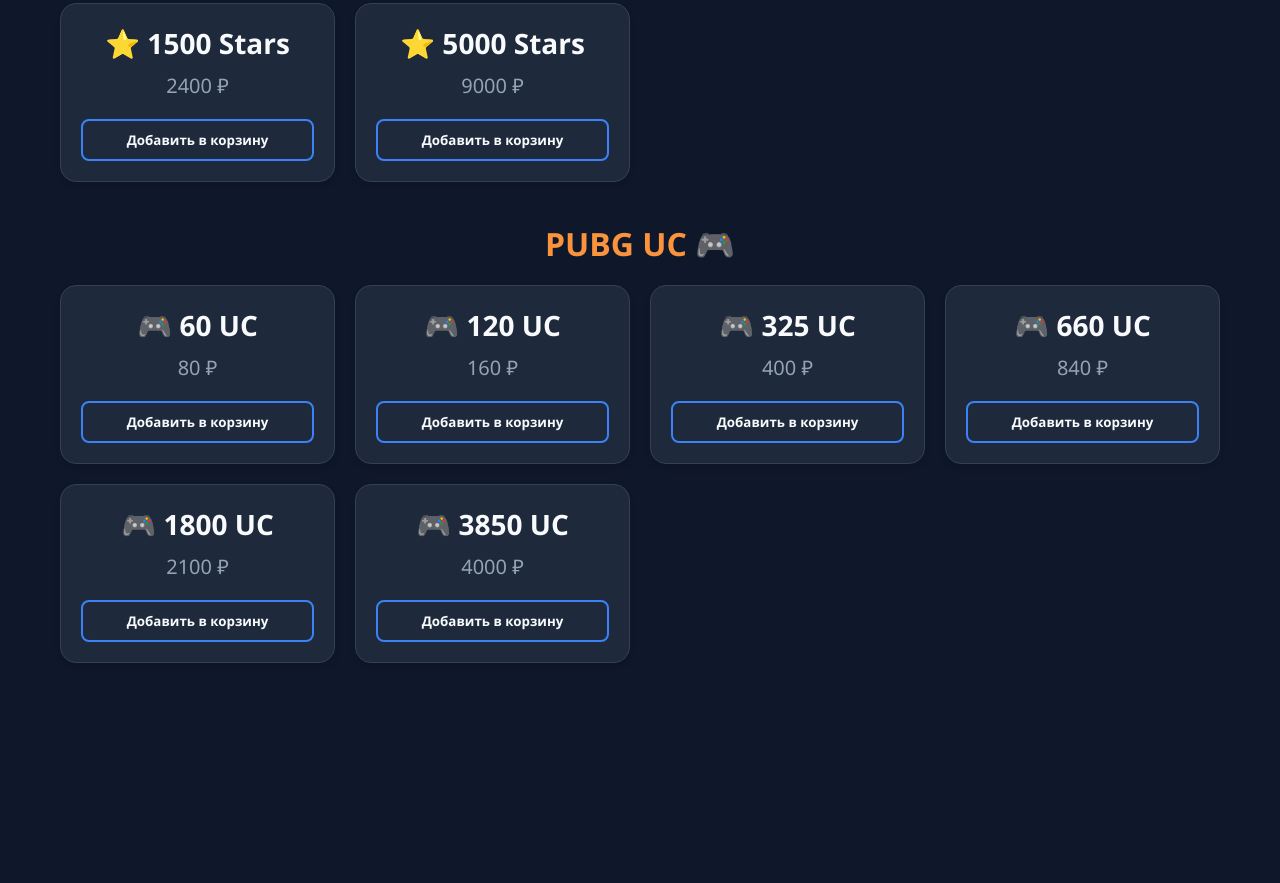
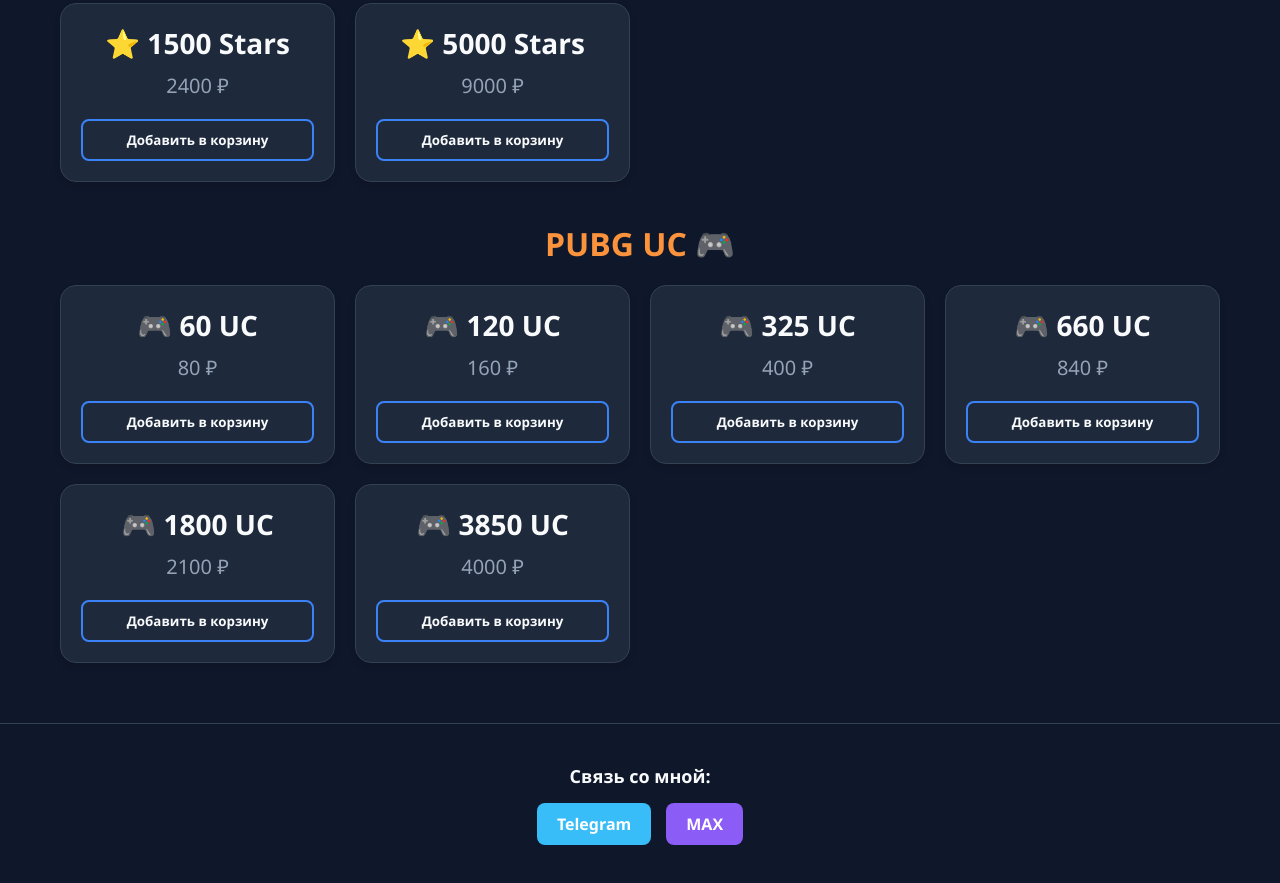
Before and after one commit to why69hockey/Why69, a plain HTML site: page index.html in a window 1280 px wide. Shown: the part 597-1480 px from the top of the page. Before the commit the page ends 1330 px from the top, so only its background shows below. Drawn offline with Linux system fonts and the light colour scheme.

Commit message:
Update index.html

```diff
--- a/index.html
+++ b/index.html
@@ -406,5 +406,14 @@
         renderProducts();
         updateCartUI();
     </script>
-</body>
+</body>    <footer style="text-align: center; padding: 40px 20px 20px; margin-top: 40px; border-top: 1px solid #334155;">
+        <h3 style="margin-bottom: 15px; font-size: 18px;">Связь со мной:</h3>
+        <div style="display: flex; justify-content: center; gap: 15px;">
+            <!-- Твой основной контакт -->
+            <a href="https://t.me/why69hockey" style="background: var(--tg-color); color: #fff; padding: 10px 20px; border-radius: 8px; text-decoration: none; font-weight: bold;">Telegram</a>
+
+            <!-- Контакт MAX -->
+            <a href="СЮДА_ВСТАВЬ_ССЫЛКУ" style="background: #8b5cf6; color: #fff; padding: 10px 20px; border-radius: 8px; text-decoration: none; font-weight: bold;">MAX</a>
+        </div>
+    </footer>
 </html>
```
